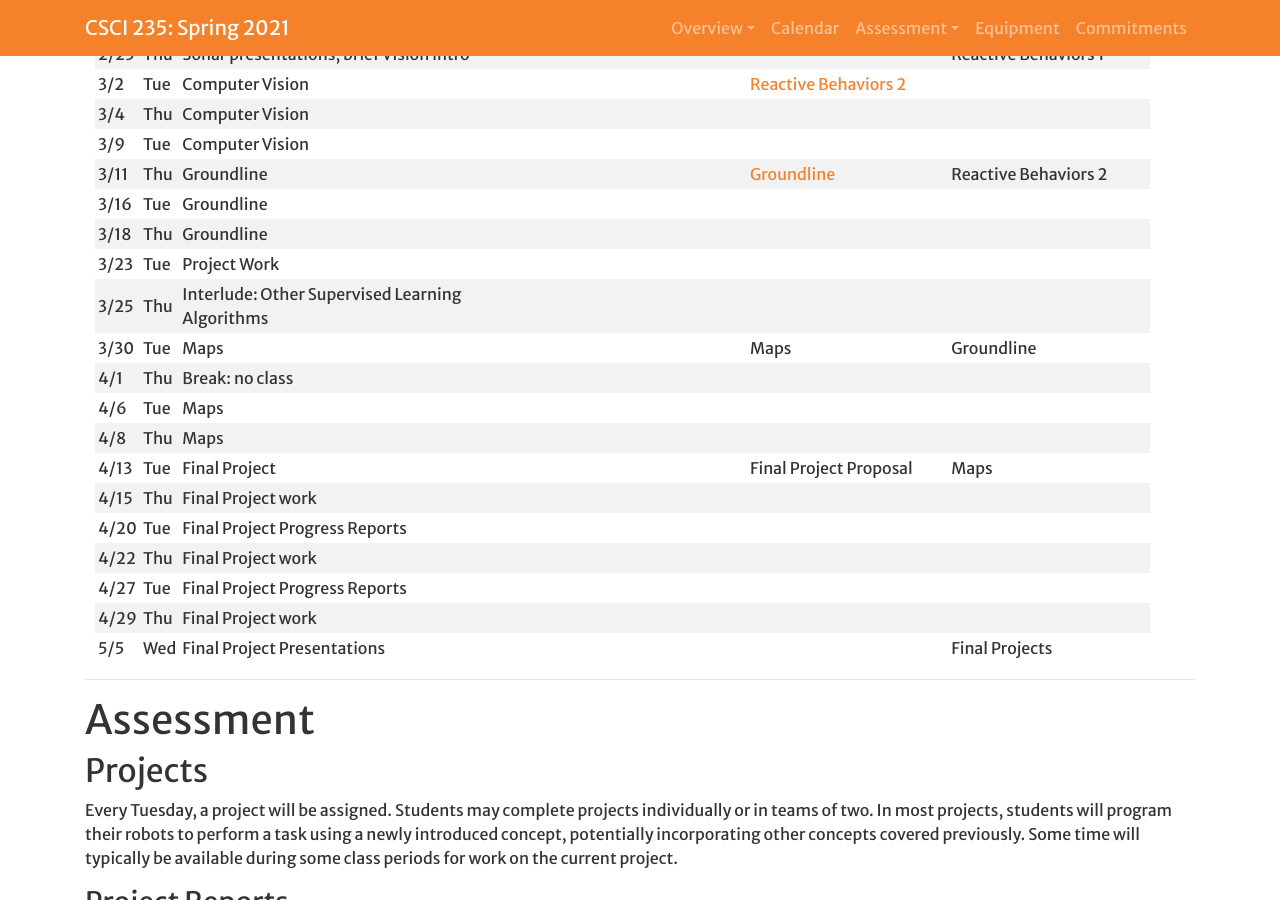
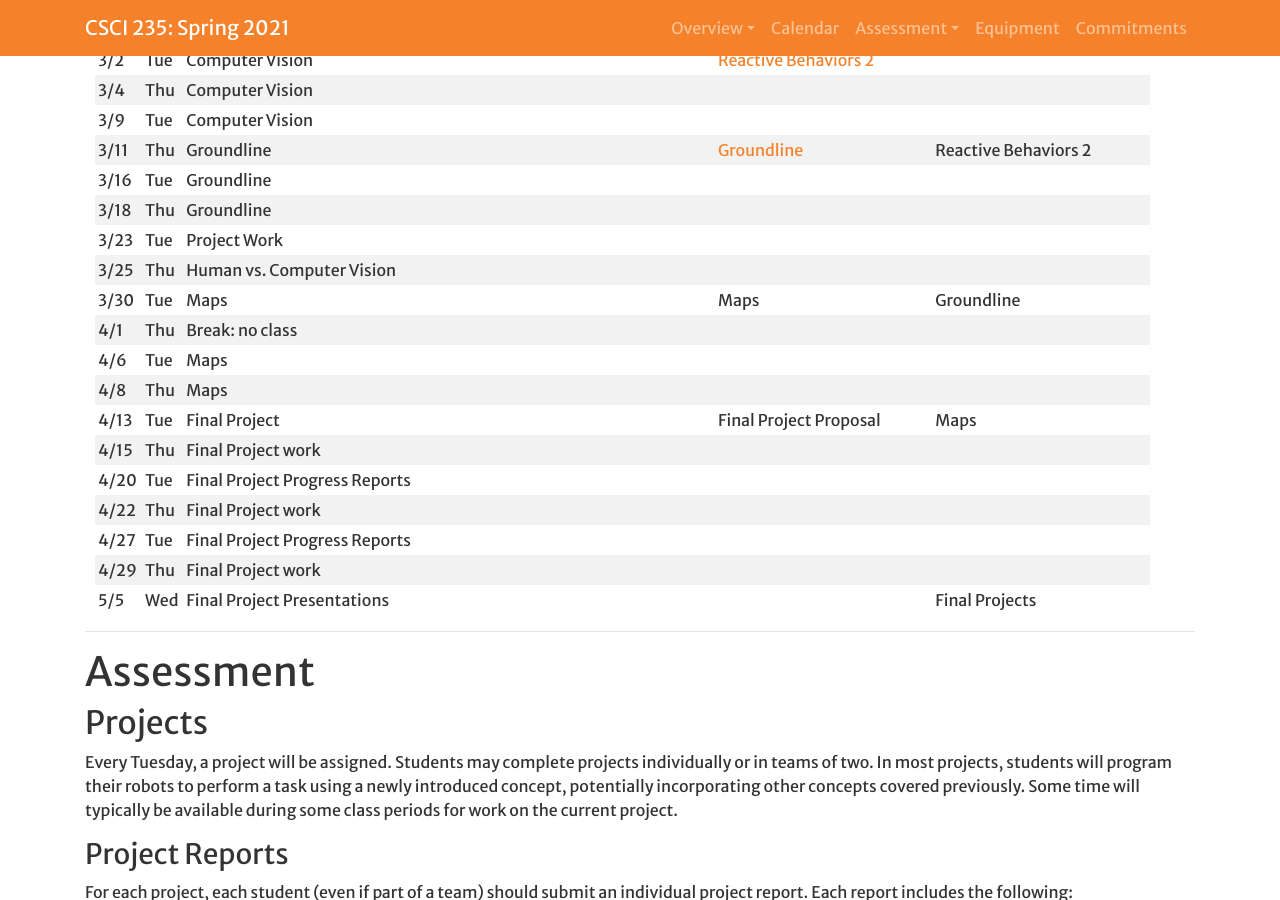
Before and after one commit to Hendrix-CS/csci235, a Jekyll site: the page built from index.md, in a window 1280 px wide and 900 px high, scrolled down 1753 px. Built offline with Jekyll 4.4.1, drawn with Linux system fonts in a browser that asks for light colours; a script that is not in the unit is left out; our own code applies the rules of GitHub Pages for plain Markdown files.

Commit message:
Slight schedule update.

```diff
--- a/index.md
+++ b/index.md
@@ -52,7 +52,7 @@ Upon completing this course, our goal is for you to be able to:
 | 3/16 | Tue | Groundline |  |  |  |
 | 3/18 | Thu | Groundline |  |  |  |
 | 3/23 | Tue | Project Work |  |  |  |
-| 3/25 | Thu | Interlude: Other Supervised Learning Algorithms |  |  |  |
+| 3/25 | Thu | Human vs. Computer Vision |  |  |  |
 | 3/30 | Tue | Maps |  | Maps | Groundline |
 | 4/1 | Thu | Break: no class |  |  |  |
 | 4/6 | Tue | Maps |  |  |  |
```
